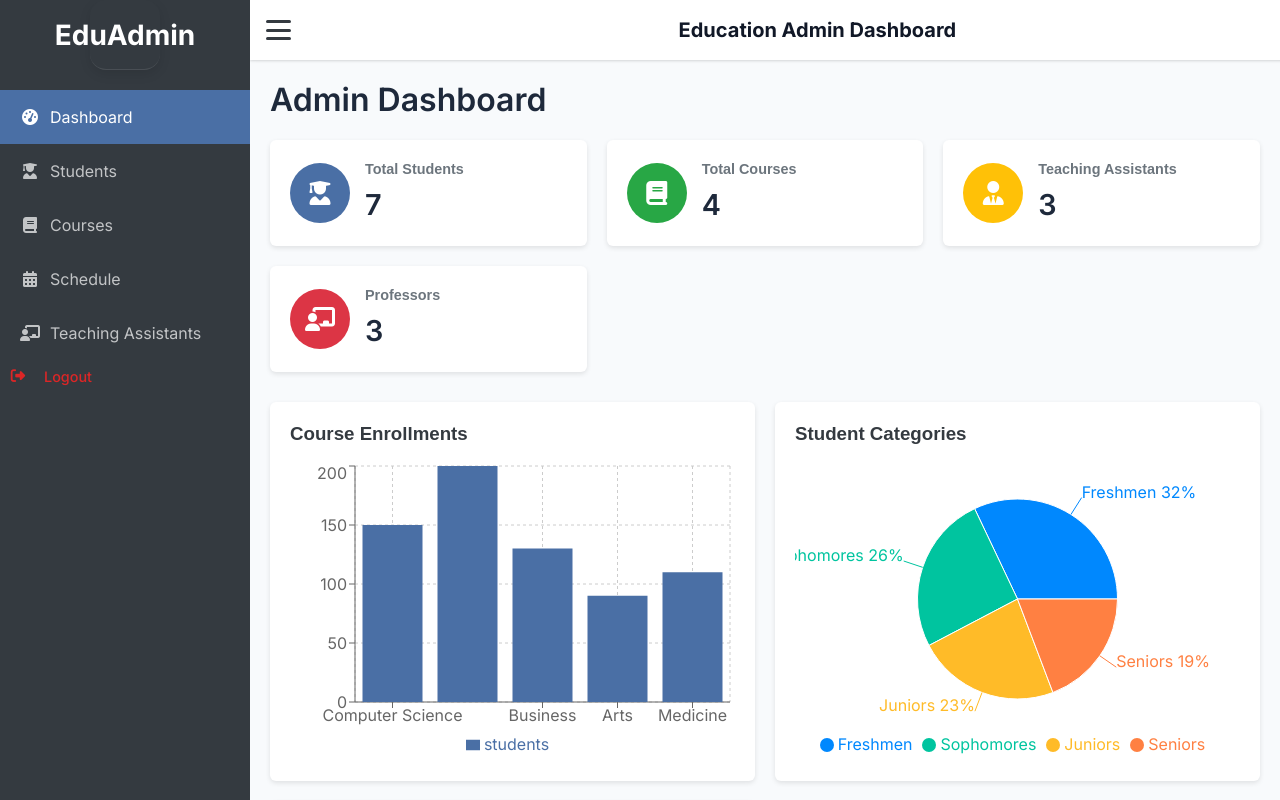
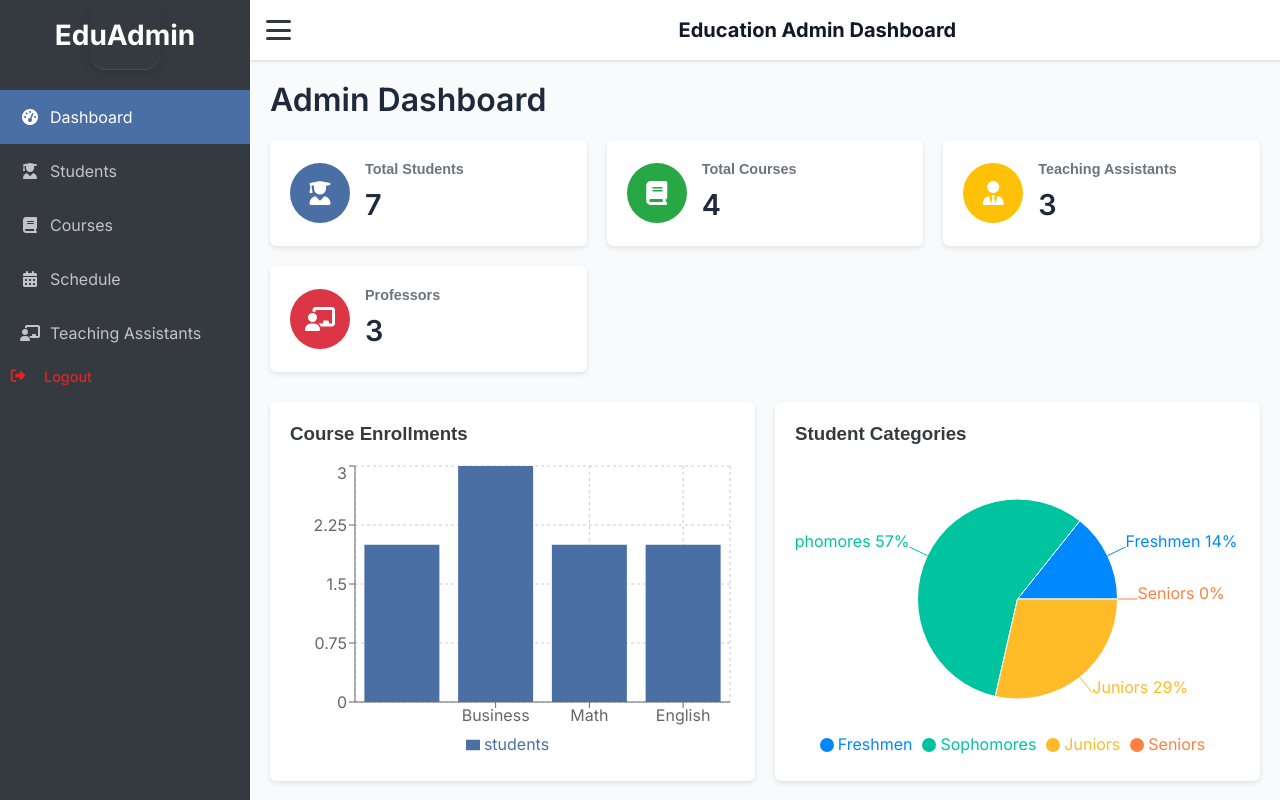
Before and after one commit to Shrinarayann/Smart-Class-Scheduler, a React (Vite) app in the folder Admin-Dash/: page /dashboard in a window 1280 px wide. Shown: the top 800 px of the page. Built offline with nearby package versions, Linux system fonts and the light colour scheme; sample sign-in values are in the browser's storage.

Commit message:
Final changes for the end sem presentation

```diff
--- a/Admin-Dash/src/components/Dashboard/Dashboard.jsx
+++ b/Admin-Dash/src/components/Dashboard/Dashboard.jsx
@@ -9,18 +9,17 @@ import {
 function Dashboard() {
   // Mock data for charts
   const courseEnrollmentData = [
-    { name: 'Computer Science', students: 150 },
-    { name: 'Engineering', students: 200 },
-    { name: 'Business', students: 130 },
-    { name: 'Arts', students: 90 },
-    { name: 'Medicine', students: 110 },
+    { name: 'Computer Science', students: 2 },
+    { name: 'Business', students: 3 },
+    { name: 'Math', students: 2 },
+    { name: 'English', students: 2 },
   ];
 
   const categoryData = [
-    { name: 'Freshmen', value: 250 },
-    { name: 'Sophomores', value: 200 },
-    { name: 'Juniors', value: 180 },
-    { name: 'Seniors', value: 150 },
+    { name: 'Freshmen', value:  1},
+    { name: 'Sophomores', value: 4 },
+    { name: 'Juniors', value: 2 },
+    { name: 'Seniors', value: 0 },
   ];
 
   const timeData = [
@@ -123,7 +122,7 @@ function Dashboard() {
           </div>
         </div>
 
-        <div className="chart-card">
+        {/* <div className="chart-card">
           <h3>Usage Over Time</h3>
           <div className="chart-content">
             <ResponsiveContainer width="100%" height={300}>
@@ -137,7 +136,7 @@ function Dashboard() {
               </LineChart>
             </ResponsiveContainer>
           </div>
-        </div>
+        </div> */}
       </div>
     </div>
   );
--- a/Admin-Dash/src/login-page-components/LoginPage.jsx
+++ b/Admin-Dash/src/login-page-components/LoginPage.jsx
@@ -94,7 +94,7 @@ export default function LoginPage({ onLogin }) {
 
         {/* Logo Section */}
         <div className="logo-section">
-          <h1>University Class Scheduler</h1>
+          <h1>Smart Class Scheduler</h1>
         </div>
 
         {/* Toggle between Student and Admin */}
```
